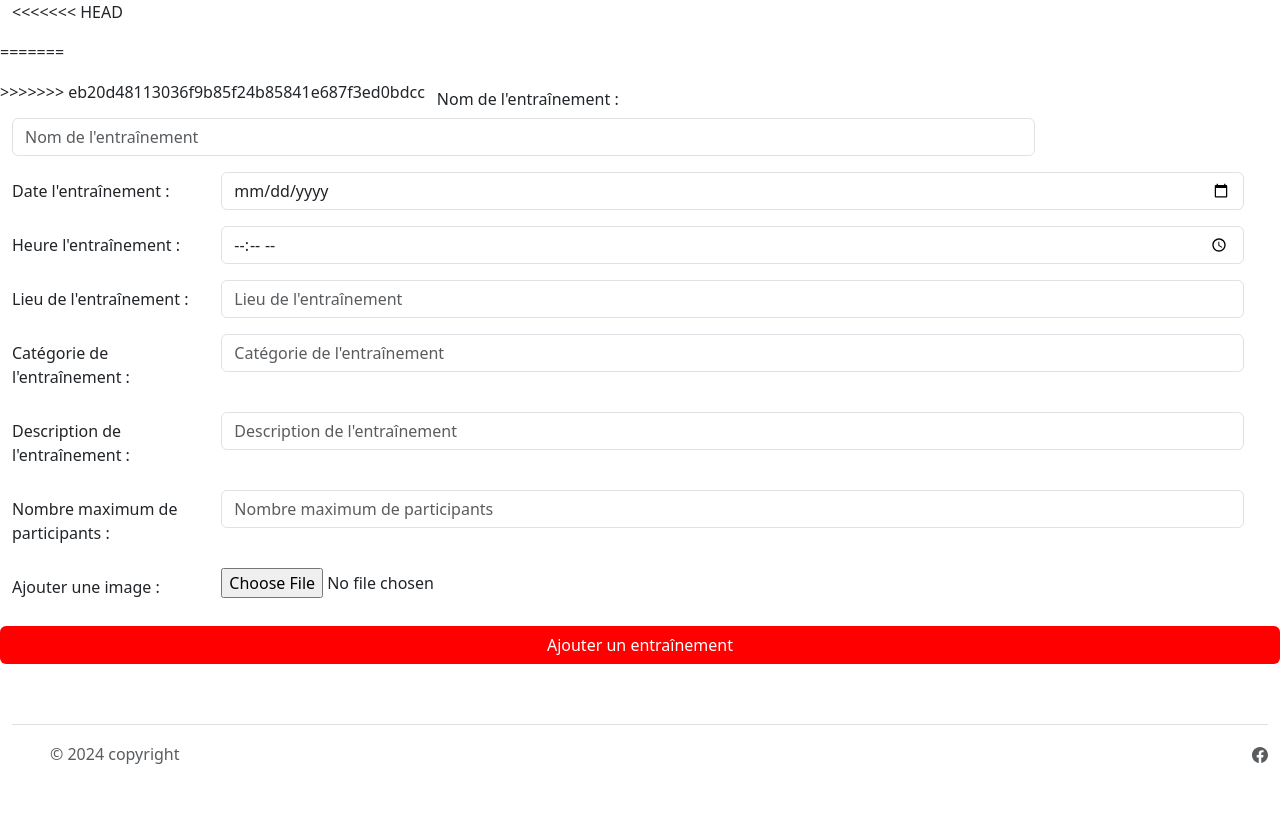
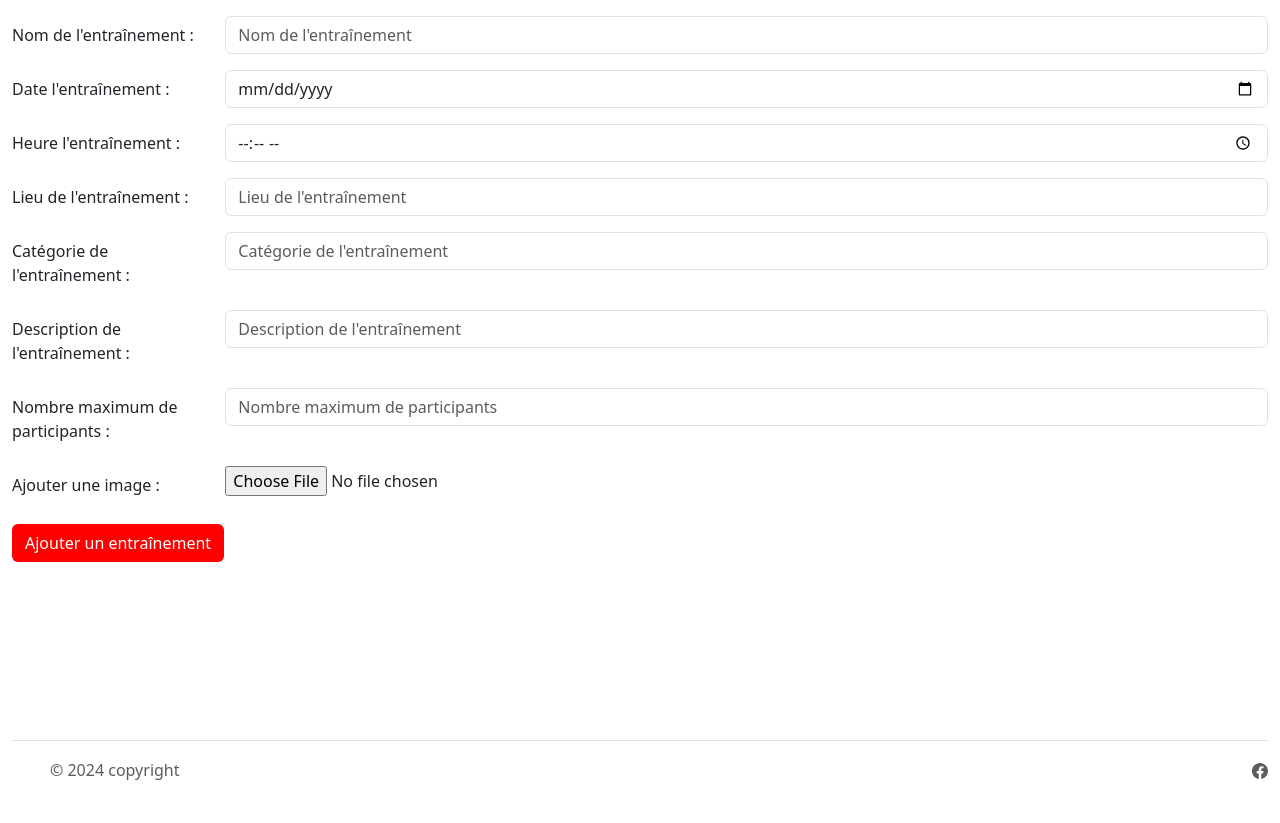
Before and after one commit to omarzinela/projet, a PHP site: page /ajouter_entrainement.php in a window 1280 px wide. Shown: the part 56-879 px from the top of the page. Before the commit the page ends 820 px from the top, so only its background shows below. Run offline with PHP 8.4, Linux system fonts and the light colour scheme; the visitor is signed in with stand-in values (Sample User, id 1).

Commit message:
Fixed leftover mistake from merges

```diff
--- a/ajouter_entrainement.php
+++ b/ajouter_entrainement.php
@@ -1,16 +1,10 @@
 <?php include_once 'composant/header.php'; ?>
-<<<<<<< HEAD
-
-<form>
-<div class="form-group row mt-3">
-=======
 <?php if(!@$_SESSION['EstAdmin']):
     $_SESSION['Warn'] = "Vous N'êtes pas admin!";
     include_once('composant/notification.php');
 else:?>
 <form action="bdd/bddAjouterEntrainement.php" method="POST" enctype="multipart/form-data">
     <div class="form-group row mt-3">
->>>>>>> eb20d48113036f9b85f24b85841e687f3ed0bdcc
         <label for="nom_entraînement" class="col-sm-2 col-form-label">Nom de l'entraînement :</label>
         <div class="col-sm-10">
             <input type="text" class="form-control" id="nom_entraînement" name="nom" placeholder="Nom de l'entraînement" required>
```
